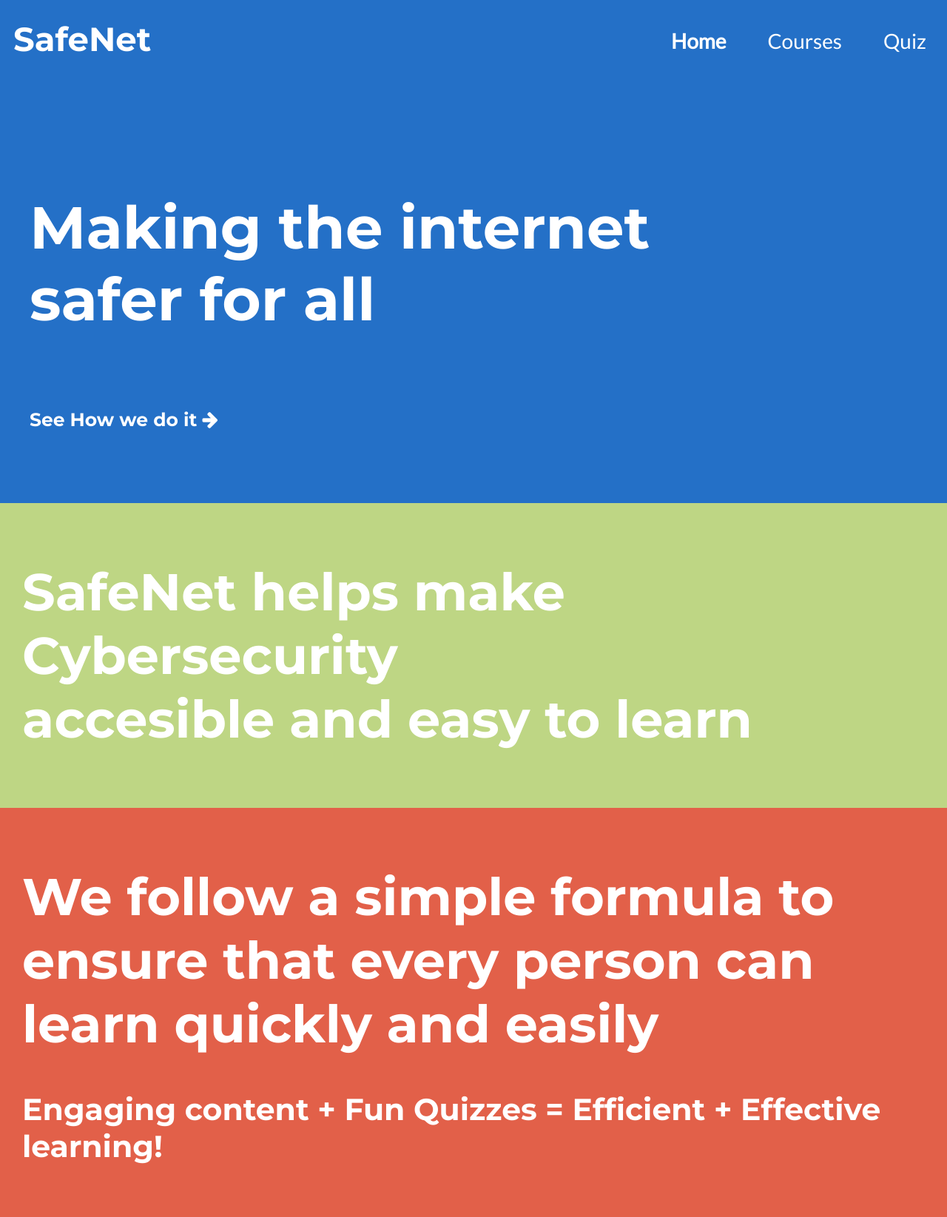
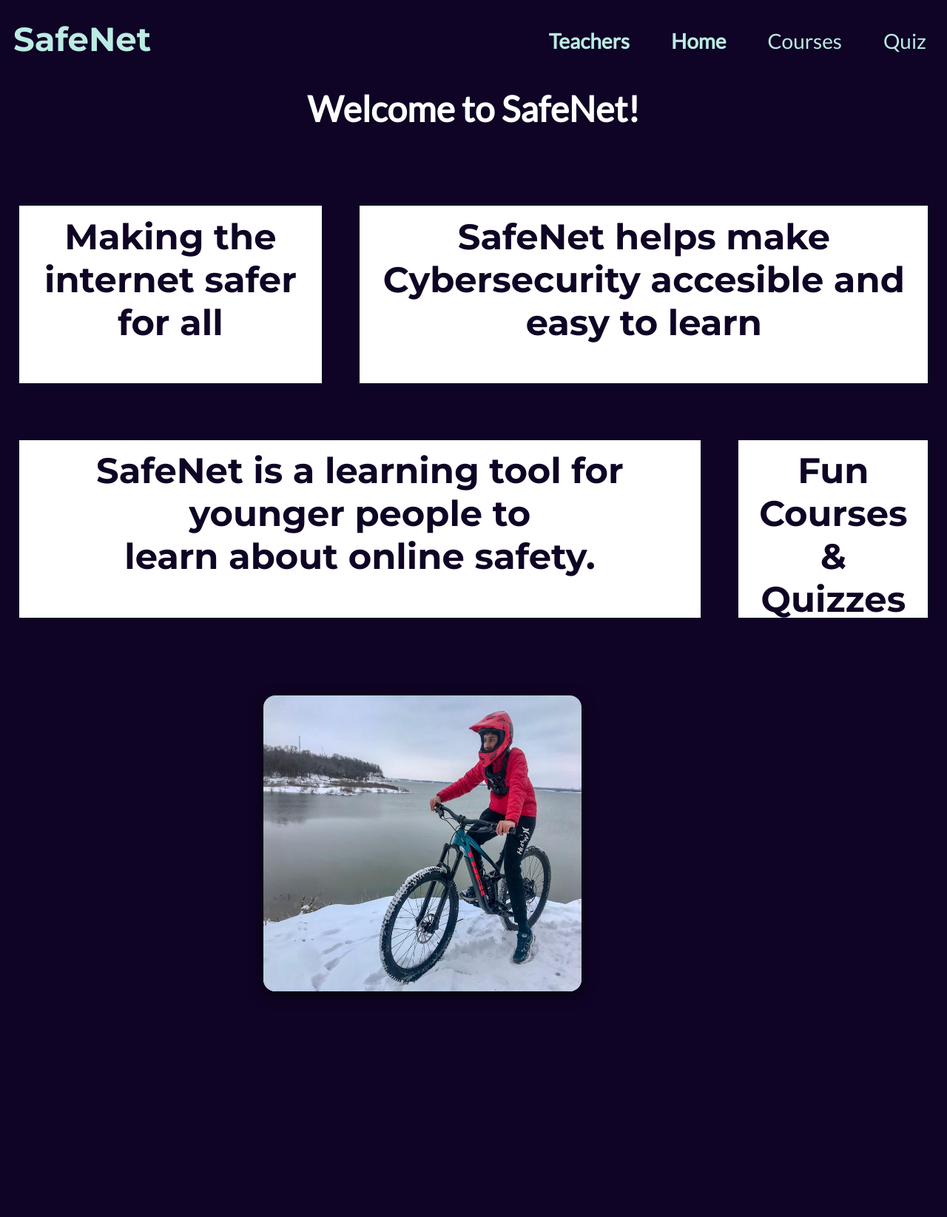
Before and after one commit to AarushShintre/safenet, a Flask app: page /loadPage in a window 1280 px wide. Shown: the whole page at 74% size. After the commit the page ends 1344 px from the top, so only its background shows below. Run offline with Flask 2, Linux system fonts and the light colour scheme; some libraries are stand-ins or nearby versions.

Commit message:
fixes+edits

```diff
--- a/app.py
+++ b/app.py
@@ -1,7 +1,6 @@
 import psycopg2
 from flask import *
-import json
-from passlib.hash import sha256_crypt
+import passlib.hash
 
 app=Flask(__name__)
 app.config["SECRET_KEY"] = "cyb$12334@safe"
@@ -162,7 +161,7 @@ def login():
     info = cur.fetchone()
 
     if info is not None:
-        if sha256_crypt.verify(psw,info[1]):
+        if passlib.hash.sha256_crypt.verify(psw,info[1]):
             session["userName"] = userName
             return redirect("/profile")
         else:
@@ -191,7 +190,7 @@ def register():
                 if len(psw) >=8:
                         userName = uname
                         pic = "blank_profile.png"
-                        cur.execute("insert into info(uname, psw, email, scores, profile) values(%s, %s ,%s, %s, %s);",(str(uname), str(sha256_crypt.encrypt(psw)), str(email) , 0, str(pic)))
+                        cur.execute("insert into info(uname, psw, email, scores, profile) values(%s, %s ,%s, %s, %s);",(str(uname), str( passlib.hash.sha256_crypt.encrypt(psw)), str(email) , 0, str(pic)))
                         con.commit()
                         session["userName"] = userName
                         return render_template("profile.html", name = userName, xp= 0)
@@ -208,9 +207,6 @@ def register():
         return render_template("register.html")
 
 
-
-
-
 #logout
 @app.route("/logout",methods = ["GET", "POST"])
 def logout():
--- a/static/css/loadPage.css
+++ b/static/css/loadPage.css
@@ -1,47 +1,181 @@
+* {
+  padding: 0;
+  margin: 0;
+  box-sizing: border-box;
+  text-align: center;
+}
+#title{
+  margin-top: 3%;
+  font-size: 300%;
+  color: white;
+  font-weight: 900;
+}
+.info-section{
+  display: block;
+  z-index: 1;
+  text-align: center;
+}
 
 
-.text{
-    display: block;
-    align-content: center;
-    padding: 40px;
-    width: 100%;
-    height: 75%;
-
+.info:hover{
+  background-color: rgb(187, 235, 227);
 }
-.text p{
-    text-align: left;
-    color:white;
-    font-size: 80px;
+.info{
+    text-align: center;
+   position: relative;
     font-family: 'Montserrat', sans-serif;
-}
-.text a{
-    text-align: left;
-    font-size: 25px;
-    color:white;
-    text-decoration: none;
-    font-family: 'Montserrat', sans-serif;
-    cursor: pointer;
-}
-.text a:hover{
-    font-size: 28px;
-}
-
-.title{
-    width: 100%;
-    padding: 30px;
-    font-family: 'Montserrat', sans-serif;
-    font-size: 35px;
+    font-size: 24px;
     font-weight: 200;
     height: max-content;
+    color: rgb(15, 4, 37);
+    padding:1%;
+    background-color: white;
+    margin: 2%;
+    display: inline-flex;
+    height: 30%;
 
+    float: left;
   }
 
-#first {
-    background-color: rgb(190, 214, 132);
+  #first{
+    margin-top: 8%;
+    width:32%;
+  }
+  #second{
+    margin-top: 8%;
+    width:60%;
+  }
+
+  #third{
+    margin-top: 4%;
+    width:72%;
+  }
+  #fourth{
+    margin-top: 4%;
+    width:20%;
+  }
+
+
+  .container {
+    float: right;
+    bottom: -15%;
+    left: -5%;
+    position: relative;
+    display: flex;
+    margin: 0 auto;
+  }
+
+  .card-wrapper {
+    width: 430px;
+    height: 425px;
+    position: relative;
+  }
+
+  .card {
+    position: absolute;
+    width: 430px;
+    height: 400px;
+    transform: translate(-100%, -10%);
+    border-radius: 16px;
+    overflow: hidden;
+    box-shadow: 0 5px 18px rgba(0, 0, 0, 0.6);
+    cursor: pointer;
+    transition: 0.5s;
+  }
+  .card .card-image {
+    position: absolute;
+    top: 0px;
+    left: 0px;
+    width: 100%;
+    height: 100%;
+    z-index: 2;
+    background-color: #000;
+    transition: 0.5s;
+  }
+  .card:hover img {
+    opacity: 0.4;
+    transition: 0.5s;
+  }
+
+  .card:hover .card-image {
+    transform: translateY(-100px);
+    transition: all 0.9s;
+  }
+
+  /**** Social Icons *****/
+
+  .social-icons {
+    position: absolute;
+    top: 50%;
+    left: 50%;
+    transform: translate(-50%, -50%);
+    z-index: 3;
+    display: flex;
+  }
+  .social-icons li {
+    list-style: none;
+  }
+  .social-icons li a {
+    position: relative;
+    display: block;
+    width: 50px;
+    height: 50px;
+    line-height: 50px;
+    text-align: center;
+    border-radius: 10px;
+    padding: 11px;
+    background: linear-gradient(top right,rgb(248, 248, 24) 50%, rgb(139, 3, 139) 100%);
+    background: linear-gradient(to bottom right,rgb(97, 16, 189) 10% ,rgb(240, 98, 3) 100%);
+    font-size: 25px;
     color: white;
-}
+    font-weight: bold;
+    margin: 0 6px;
+    transform: translateY(200px);
+    opacity: 0;
+  }
+  .card:hover .social-icons li a {
+    transform: translateY(0px);
+    opacity: 1;
+  }
 
-#second {
-    background-color: rgb(226, 96, 73);
-    color: white;
-}
+
+  .social-icons li a:hover .fab {
+    color: #fff;
+  }
+
+  .social-icons li a .fab {
+    transition: 0.1s;
+  }
+  .social-icons li a .fab:hover {
+    transform: rotateY(360deg);
+    color: #fff;
+  }
+
+  .card:hover li:nth-child(1) a {
+    transition-delay: 0.1s;
+  }
+
+
+
+  /**** Personal Details ****/
+  .details {
+    position: absolute;
+    bottom: 0;
+    left: 0;
+    background: #fff;
+    width: 100%;
+    height: 140px;
+    z-index: 1;
+    padding: 20px;
+  }
+  .details h2 {
+    margin: 10px;
+    padding: 0;
+    text-align: center;
+  }
+  .details h2 .desc {
+    font-size: 1rem;
+    line-height: 2.5rem;
+    color: #333;
+    font-weight: 200;
+  }
--- a/static/css/profile.css
+++ b/static/css/profile.css
@@ -40,7 +40,7 @@
   position: absolute;
   bottom: 43%;
   left: 47%;
-  color: wheat;
+  color: rgb(187, 235, 227);
   font-family: sans-serif;
   font-size: 16x;
   font-weight: 500;
@@ -58,7 +58,7 @@
   margin: 0;
   margin-bottom: 50px;
   width: 100%;
-  height: 8%;
+  height: 6%;
   z-index: 1;
   opacity: 0.9;
   border-top-left-radius: 10px;
--- a/static/css/style.css
+++ b/static/css/style.css
@@ -1,9 +1,11 @@
-*{
+* {
+  padding: 0;
+  margin: 0;
   box-sizing: border-box;
+
 }
-
 body{
-    background-color: rgb(36, 112, 199);
+    background-color: rgb(15, 4, 37);
     font-family: 'Lato', sans-serif;
     display: flexbox;
     align-content: center;
@@ -11,11 +13,8 @@ body{
     height: 100%;
     width: 100%;
     overflow: scroll;
-    margin: 0;
-
+    top: 0;
 }
-
-
 
 .topnav {
   align-self: start;
@@ -29,7 +28,7 @@ body{
   font-family: 'Lato', sans-serif;
   text-decoration: none;
   float: right;
-  color:white;
+  color: rgb(187, 235, 227);
   margin-left: 28px;
   margin-right: 28px;
   margin-top: 38px;
@@ -41,7 +40,7 @@ body{
   font-family: 'Montserrat', sans-serif;
   font-weight: none;
   float: left;
-  color:white;
+  color: rgb(187, 235, 227);
   margin-left: 18px;
   margin-top: 25px;
   text-decoration: none;
--- a/static/js/loginSignUp.js
+++ b/static/js/loginSignUp.js
@@ -1,5 +1,6 @@
 const togglePassword = document.querySelector("#togglePassword");
 const password = document.querySelector("#psw");
+
 togglePassword.addEventListener("click", function () {
 
   const type = password.getAttribute("type") === "password" ? "text" : "password";
--- a/templates/loadPage.html
+++ b/templates/loadPage.html
@@ -1,18 +1,52 @@
 {%extends "index.html"%}
 {%block content%}
 <link rel="stylesheet" href="../static/css/loadPage.css">
-<div class = "text">
-    <p id ="loadPageText">Making the internet <br>safer for all</p>
-    <br>
-    <a href="/services">See How we do it <i class="fa fa-arrow-right" aria-hidden="true"></i> </a>
-</div>
-<div class="title" id = "first">
-    <h1>SafeNet helps make Cybersecurity <br> accesible and easy to learn</h1>
 
-</div>
-<div class="title" id = "second">
-    <h1>We follow a simple formula to ensure that every person can learn quickly and easily</h1>
-    <h3>Engaging content + Fun Quizzes = Efficient + Effective learning!</h3>
+<p id="title">Welcome to SafeNet!</p>
+<div clas= "info-section">
+
+  <div class="info" id = "first">
+    <h1> Making the internet safer for all</h1>
+  </div>
+  <div class="info" id = "second">
+    <h1>SafeNet helps make Cybersecurity accesible and easy to learn</h1>
+  </div>
+  <div class="info" id = "third">
+    <h1>SafeNet is a learning tool for younger people to <br> learn about online safety.</h1>
+  </div>
+  <div class="info" id = "fourth">
+    <h1>Fun Courses <br> & Quizzes</h1>
+  </div>
 </div>
 
+<div class="container">
+
+    <div class="card-wrapper">
+
+      <div class="card" >
+
+        <div class="card-image">
+          <img src="../static/images/aarush.jpeg" style="width: 100%; height: 100%;">
+        </div>
+
+      <ul class="social-icons">
+        <li>
+          <a href="https://www.instagram.com/aarush_shintre/" target="_blank">
+            <i class="fa fa-instagram" id = "insta"></i>
+          </a>
+        </li>
+      </ul>
+
+      <div class="details">
+        <h2>
+            <br>
+            Aarush Shintre
+          <br>
+          <span class="desc"><i>Programmer </i>  | Class 12 Millenium School Pune </span>
+        </h2>
+      </div>
+    </div>
+  </div><!-- end box wrapper -->
+ </div>
+
 {%endblock%}
--- a/templates/login.html
+++ b/templates/login.html
@@ -21,7 +21,7 @@
         <button type="submit" id="login-button">Login</button>
         <br>
         <br>
-        <a href="/register" style="text-decoration:none;">New here? Sign up instead.</a>
+        <a href="/register" style="color:rgb(15, 4, 37);">New here? Sign up instead.</a>
     </form>
 </div>
 <script src="../static/js/loginSignUp.js"></script>
--- a/templates/navbar.html
+++ b/templates/navbar.html
@@ -9,7 +9,6 @@
                 </div>
                 <div class="dropdown-content">
                     <a href="profile">Profile</a>
-                    <a href="about" >Meet the team</a>
                     <a href="logout">Logout  <i class="fa fa-sign-out" aria-hidden="true"></i></a>
 
                 </div>
@@ -17,5 +16,6 @@
         <a href="quiz" id = "nav">Quiz</a>
         <a href="learn" id = "nav">Courses</a>
         <a href= "loadPage" id = "nav"><b>Home</b></a>
+        <a href= "adminPage" id = "nav"><b>Teachers</b></a>
         <script src="../static/js/icon.js"></script>
 </nav>
--- a/templates/register.html
+++ b/templates/register.html
@@ -17,11 +17,13 @@
     <div class = "password">
         <input type="password" placeholder="Password" type = required name= "psw" id="psw">
         <i class="bi bi-eye-slash" id="togglePassword"></i>
+
     </div>
+<br>
     <button type="submit" id="submit-button" >Sign Up</button>
     <br>
     <br>
-    <a href="/login" style="text-decoration:none;">Already have an account?</a>
+    <a href="/login" style="color:rgb(15, 4, 37);">Already have an account?</a>
     </form>
 </div>
 <script src="../static/js/loginSignUp.js"></script>
```
Also changed, not shown: static/css/about.css (deleted, +0 -133 lines), static/css/avatar.css (+4 -13 lines), static/css/login.css (+7 -11 lines), static/css/quizPage.css (+23 -17 lines), templates/about.html (deleted, +0 -62 lines), templates/learn.html (+22 -30 lines), templates/quiz.html (+4 -4 lines), templates/services.html (deleted, +0 -57 lines), 2 other files.
